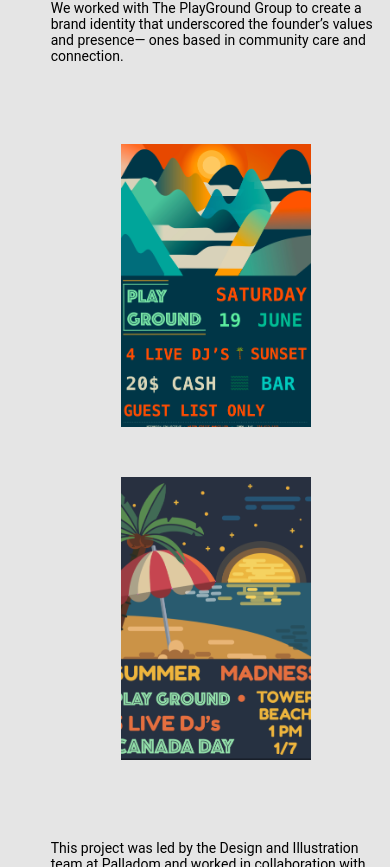
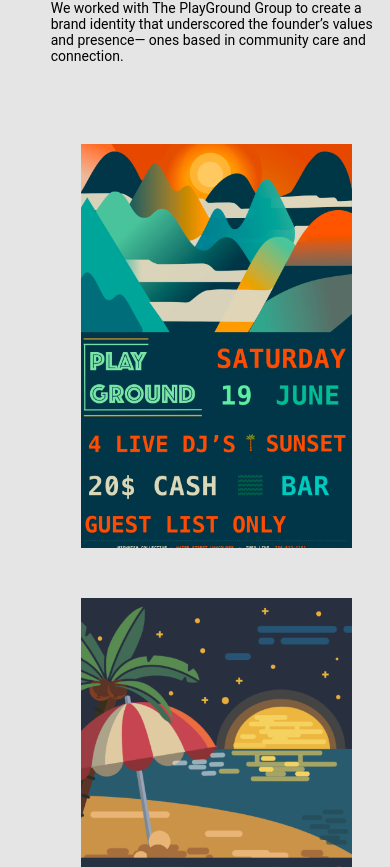
Before and after one commit to TamirHen/palldom-solutions, a Next.js app: page /projects/playground in a window 390 px wide. Shown: the part 977-1844 px from the top of the page. Built offline with nearby package versions, Linux system fonts and the light colour scheme.

Commit message:
Mobile project photo size increased

```diff
--- a/styles/Project.module.scss
+++ b/styles/Project.module.scss
@@ -499,13 +499,13 @@
 
         .photo1 {
           margin-right: 0;
-          padding: 0 15%;
+          padding: 0 5%;
         }
 
         .photo2 {
           margin-left: 0;
           margin-top: 50px;
-          padding: 0 15%;
+          padding: 0 5%;
         }
 
       }
@@ -569,5 +569,14 @@
       margin-bottom: 450px;
     }
 
+    .sectionAbout {
+      .imagesWrapper {
+
+        .photo1, .photo2 {
+          padding: 0;
+        }
+      }
+    }
+
   }
 }
```
